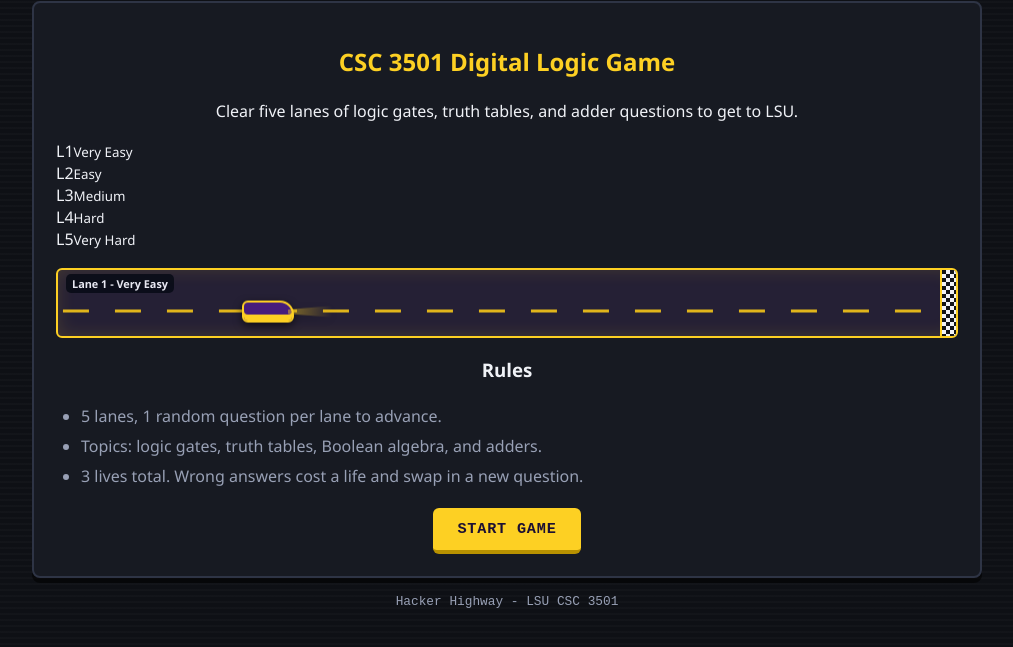
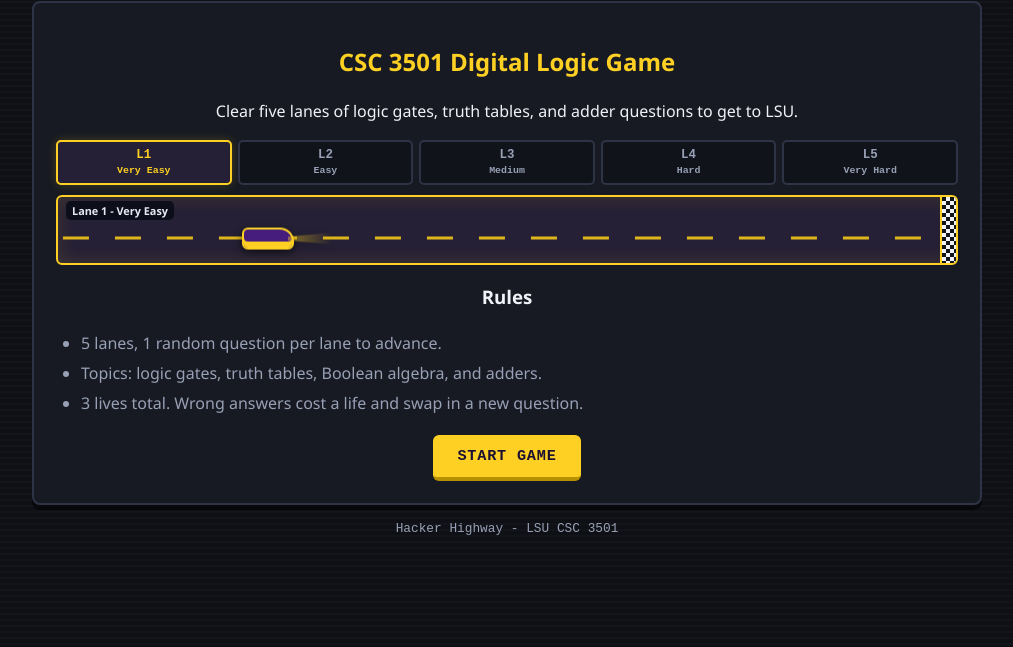
Before and after one commit to AdityaB2007/Hacker-Highway, a plain HTML site: page index.html in a window 1280 px wide. Shown: the part 89-736 px from the top of the page, without its empty margins (133-1146 px from the left). Drawn offline with Linux system fonts and the light colour scheme.

Commit message:
style five-lane progress strip

```diff
--- a/style.css
+++ b/style.css
@@ -189,10 +189,28 @@ h2 {
 
 /* highway styling */
 
+.lane-strip {
+    display: grid;
+    grid-template-columns: repeat(5, 1fr);
+    gap: 6px;
+    margin-top: 12px;
+}
+
+.lane-step {
+    display: flex; flex-direction: column; align-items: center; gap: 2px;
+    padding: 6px 4px; background: #10131a; border: 2px solid var(--border);
+    border-radius: 5px; color: var(--muted);
+    font: 800 0.78rem/1.2 "Courier New", monospace;
+}
+
+.lane-step small { font-size: 0.62rem; font-weight: 600; }
+.lane-step.done { background: #162e27; border-color: var(--good); color: var(--good); }
+.lane-step.active { background: #252035; border-color: var(--gold); color: var(--gold); box-shadow: 0 0 10px rgba(253, 208, 35, 0.2); }
+
 .highway {
     display: grid;
     gap: 9px;
-    margin-top: 18px;
+    margin-top: 10px;
 }
 
 .road {
```
